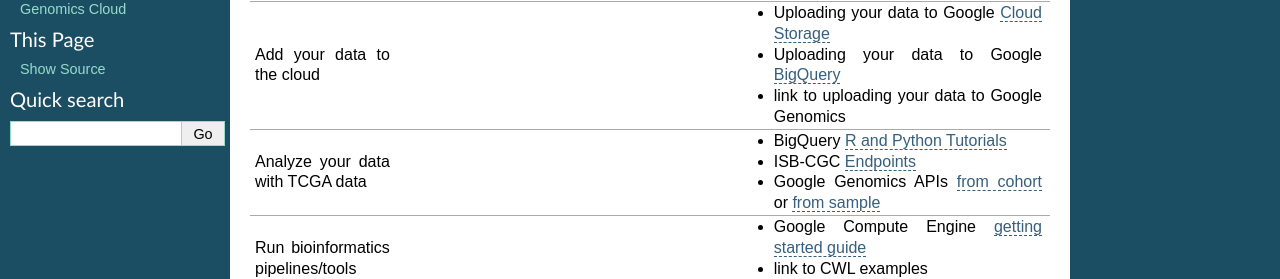
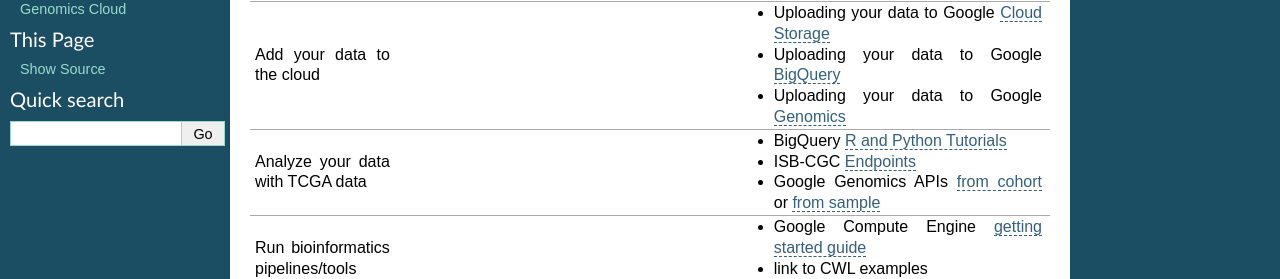
Before and after one commit to isb-cgc/readthedocs, a Sphinx documentation site: the page built from docs/source/index.rst, in a window 1280 px wide and 900 px high, scrolled down 1666 px. Shown: the part 174-453 px from the top of the window. Built offline with Sphinx 7.4.7, drawn with Linux system fonts in a browser that asks for light colours.

Commit message:
Update index.rst

```diff
--- a/docs/source/index.rst
+++ b/docs/source/index.rst
@@ -61,7 +61,7 @@
 +-----------------------------------+---------------------------------------------------------------------------------------------------------------------------------------------------------------------------------------------------------------------------------------------------------------------------------------------+-------------------------------------------------------------------------------------------------------------------------------------------------------------------------------------------------------------------------------------------------------------------------------------------------+
 |Add your data to the cloud         |                                                                                                                                                                                                                                                                                             |- Uploading your data to Google `Cloud Storage <https://cloud.google.com/storage/docs/cloud-console#_using>`_                                                                                                                                                                                    |
 |                                   |                                                                                                                                                                                                                                                                                             |- Uploading your data to Google `BigQuery <https://cloud.google.com/bigquery/loading-data-into-bigquery>`_                                                                                                                                                                                       |
-|                                   |                                                                                                                                                                                                                                                                                             |- link to uploading your data to Google Genomics                                                                                                                                                                                                                                                 |
+|                                   |                                                                                                                                                                                                                                                                                             |- Uploading your data to Google `Genomics <https://cloud.google.com/genomics/v1/managing-datasets>`_                                                                                                                                                                                             |
 +-----------------------------------+---------------------------------------------------------------------------------------------------------------------------------------------------------------------------------------------------------------------------------------------------------------------------------------------+-------------------------------------------------------------------------------------------------------------------------------------------------------------------------------------------------------------------------------------------------------------------------------------------------+
 |Analyze your data with TCGA data   |                                                                                                                                                                                                                                                                                             |- BigQuery `R and Python Tutorials </progapi/Tutorials.html>`_                                                                                                                                                                                                                                   |
 |                                   |                                                                                                                                                                                                                                                                                             |- ISB-CGC `Endpoints </progapi/Programmatic-API.html>`_                                                                                                                                                                                                                                          |
```
